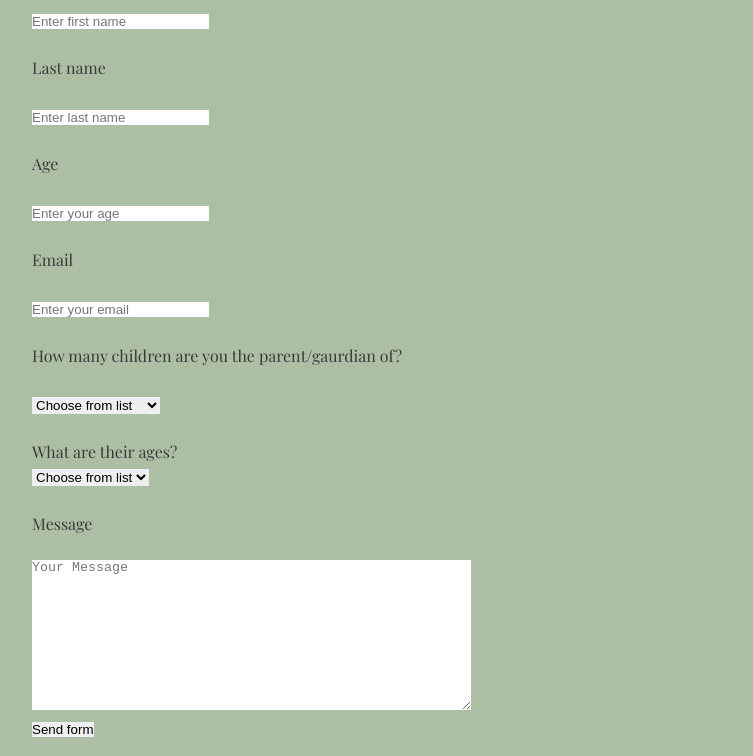
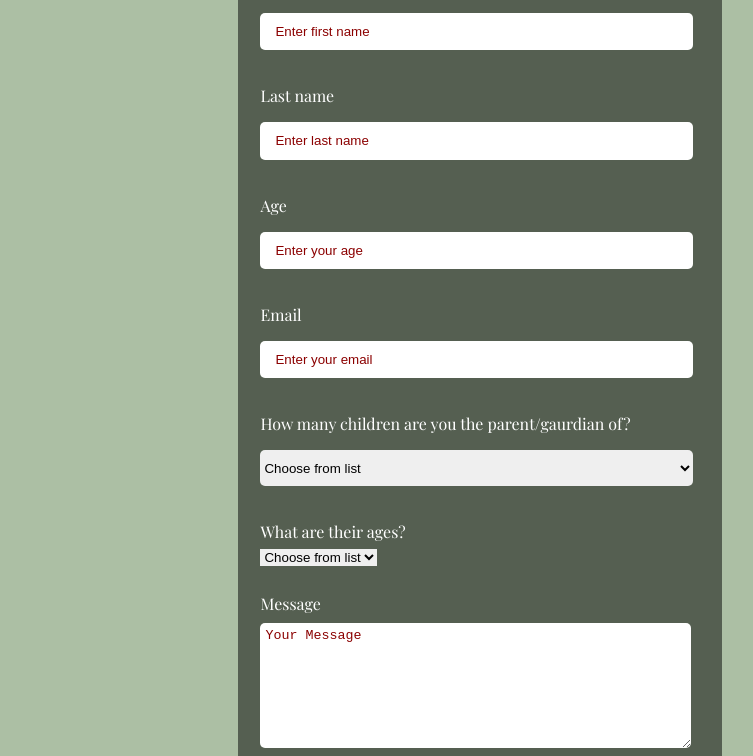
Before and after one commit to Lavlen/raising-parents, a plain HTML site: page contactus.html in a window 1280 px wide. Shown: the part 304-1060 px from the top of the page, without its empty margins (160-913 px from the left). Drawn offline with nearby package versions, Linux system fonts and the light colour scheme.

Commit message:
Add styling for contact form

```diff
--- a/assets/css/style.css
+++ b/assets/css/style.css
@@ -351,6 +351,62 @@ span {
     color: #fff;
 }
 
+/* style contactus form  */
+
+form {
+	background-color: rgba(0, 0, 0, 0.5);
+	padding: 5px;
+	display: flex;
+	align-items: center;
+	justify-content: center;
+	width: 54%;
+	border-radius: 5px;
+	margin: auto;
+	margin-top: 10px;
+	padding-bottom: 20px;
+	color: #fff;
+}
+
+form .input-field {
+	width: 98.5%;
+	height: 2.8em;
+	position: relative;
+	bottom:  10px;
+	border: 0;
+	border-radius: 5px;
+	padding: 10px;
+}
+
+#option-1 select{
+	width: 98.5%;
+	height: 2.7em;
+	position: relative;
+	bottom: 10px;
+	border-radius: 5px;
+	border: 0;
+}
+
+::placeholder {
+	color: darkred;
+	padding: 5px;
+}
+
+textarea {
+	width: 98%;
+	height: 125px;
+	position: relative;
+	bottom: 17px;
+	border-radius: 5px;
+}
+
+#btn-contactus {
+	width: 98.5%;
+	padding: 10px;
+	background-color: #ff1b1c;
+	border-radius: 5px;
+}
+
+
 /* @media queries */
 
 /* screen sizes 950px and less (smart phones) */
```
